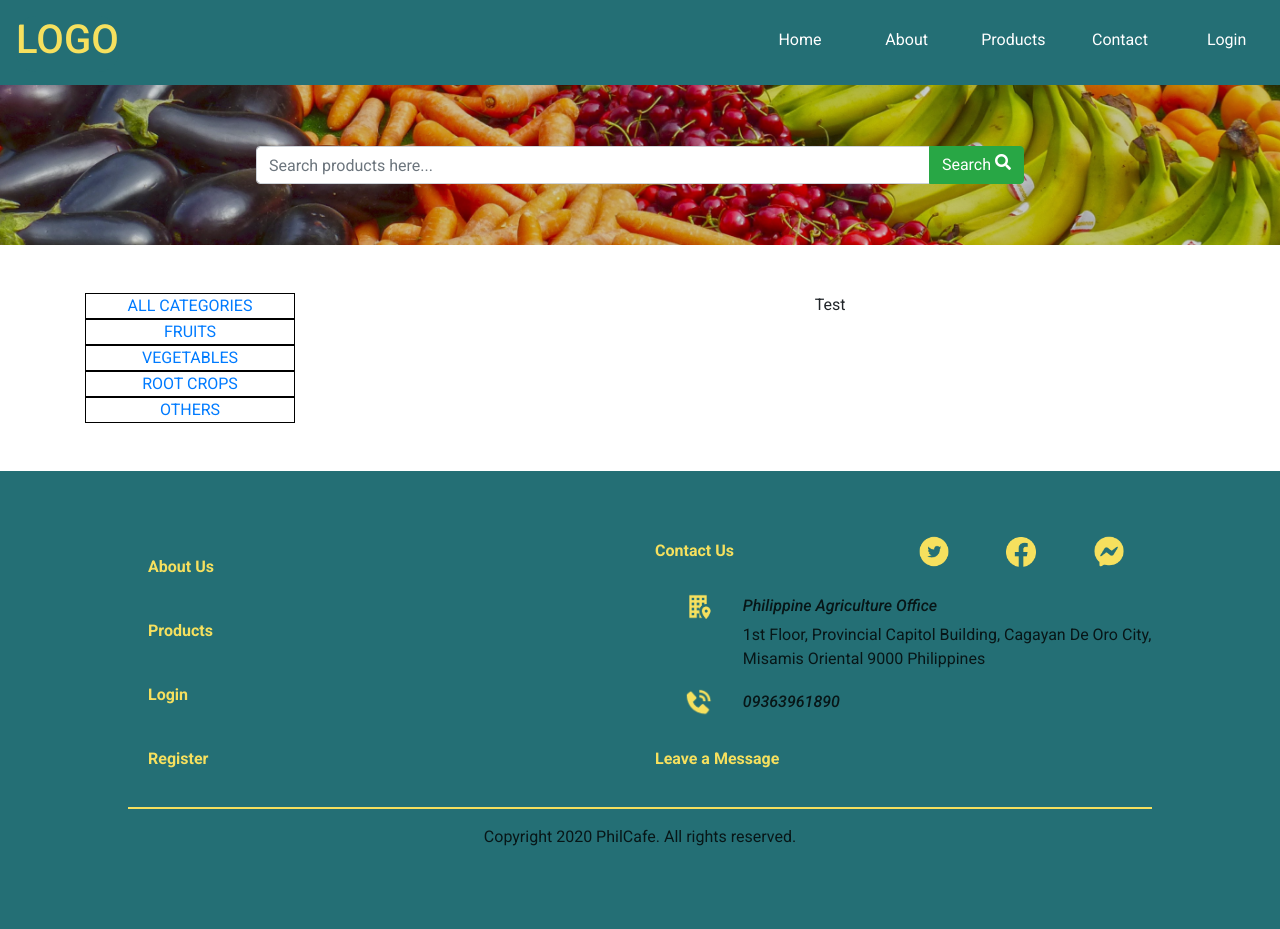
After one commit to jfalfeche/eComm, a PHP site: page /eComm/products/product.php in a window 1280 px wide. The commit adds this page. Run offline with PHP 8.4, Linux system fonts and the light colour scheme; some libraries are stand-ins or nearby versions.

Commit message:
Home Page links and nav bar links updated; Products folder added

```diff
--- a/homePage/home.php
+++ b/homePage/home.php
@@ -5,8 +5,9 @@
 <!DOCTYPE html>
 <html>
     <head>
+        <meta charset="UTF-8">
+        <meta name="viewport" content="width=device-width, initial-scale=1.0">
         <title>Home</title>
-        <meta charset = "UTF-8" />
         <link rel="icon" href="">
         <link rel="stylesheet" href="https://cdn.jsdelivr.net/npm/bootstrap@4.5.3/dist/css/bootstrap.min.css" integrity="sha384-TX8t27EcRE3e/ihU7zmQxVncDAy5uIKz4rEkgIXeMed4M0jlfIDPvg6uqKI2xXr2" crossorigin="anonymous">
         <script src="https://ajax.googleapis.com/ajax/libs/jquery/3.5.1/jquery.min.js"></script>
--- a/homePage/homeSort.php
+++ b/homePage/homeSort.php
@@ -26,6 +26,7 @@
                     echo '<div class="row products">';
                 }
 ?>
+<a href="../products/productDetail.php?action=<?php echo $row['productID']?>" class="text-reset text-decoration-none">
     <div class="col<?php if(sizeof($result) < 4) echo '-md-2';?> card">
         <div class="imgwrap">
             <?php
@@ -42,17 +43,20 @@
             </a>
         </div>
     </div>
+</a>
     <?php
                 if($i == 7) {
                     ?>
+                <a href="../product/product.php?action=<?php echo $cat ?>">
                     <div class="col card last">
                         <div class=" my-auto">
-                            <a class="viewmore h-100" href="">
+                            <a class="viewmore h-100" href="../products/product.php?action=<?php echo $cat ?>">
                                 <img src="../media/viewmore.png" alt="">
                                 <p>View More</p>
                             </a>
                         </div>
                     </div>
+                </a>
                 </div>
                     <?php
                     break;
--- a/navbar/guest.php
+++ b/navbar/guest.php
@@ -12,6 +12,6 @@
 
 <a class="col-md-1 <?php if(strpos($url,'http://localhost/eComm/homePage/home.php') == 'true') echo 'nav-active'?>" href="../homePage/home.php">Home</a>
 <a class="col-md-1" href="">About</a>
-<a class="col-md-1" href="">Products</a>
+<a class="col-md-1 <?php if(strpos($url,'http://localhost/eComm/products/product.php') == 'true') echo 'nav-active'?>" href="../products/product.php">Products</a>
 <a class="col-md-1 <?php if(strpos($url,'http://localhost/eComm/phpmailer/contact.php') == 'true') echo 'nav-active'?>" href="../phpmailer/contact.php">Contact</a>
 <a class="col-md-1" href="../loginPage/login.php">Login</a>
--- a/navbar/nav.css
+++ b/navbar/nav.css
@@ -32,8 +32,3 @@ nav {
   .logo {
     color: #F6E05E;
   }
-
-  .sticky {
-    position: fixed;
-    top: 0;
-  }
--- /dev/null
+++ b/products/product.css
@@ -0,0 +1,50 @@
+@import url('https://fonts.googleapis.com/css2?family=Roboto:ital,wght@0,100;0,300;0,400;0,500;0,700;1,300;1,400;1,500&display=swap');
+
+* {
+    font-family: 'Roboto', sans-serif;
+    overflow-x: hidden;
+}
+
+body {
+    background: #F7F6F4;
+}
+
+/*NAV*/
+.logo {
+    position: absolute;
+    left: 1em;
+    top: 1em;
+    background: #246F75;
+    z-index: 3;
+    border-radius: 20px;
+  }
+/*END NAV*/
+
+header {
+    margin-top: 85px;
+    position: relative;
+    height: 20vh;
+    min-height: 100px;
+    background: url(./media/header.png);
+    background-repeat: no-repeat;
+    background-size: cover;
+}
+
+.input-group {
+    position: relative;
+    max-width: 60%;
+}
+
+.categories {
+}
+
+.category {
+    text-decoration: none;
+    color: black;
+    max-width: 60%;
+    border: 1px solid black;
+}
+
+.category:hover {
+    text-decoration: none;
+}
--- /dev/null
+++ b/products/product.php
@@ -0,0 +1,57 @@
+<!DOCTYPE html>
+<html lang="en">
+    <head>
+        <meta charset="UTF-8">
+        <meta name="viewport" content="width=device-width, initial-scale=1.0">
+        <title>Products</title>
+        <link rel="icon" href="">
+        <link rel="stylesheet" href="product.css">
+        <link rel="stylesheet" href="../navbar/nav.css">
+        <link rel="stylesheet" href="../footer/footer.css">
+
+        <link rel="stylesheet" href="https://use.fontawesome.com/releases/v5.7.0/css/all.css" integrity="sha384-lZN37f5QGtY3VHgisS14W3ExzMWZxybE1SJSEsQp9S+oqd12jhcu+A56Ebc1zFSJ" crossorigin="anonymous">
+        <link rel="stylesheet" href="https://cdn.jsdelivr.net/npm/bootstrap@4.5.3/dist/css/bootstrap.min.css" integrity="sha384-TX8t27EcRE3e/ihU7zmQxVncDAy5uIKz4rEkgIXeMed4M0jlfIDPvg6uqKI2xXr2" crossorigin="anonymous">
+        <script src="https://ajax.googleapis.com/ajax/libs/jquery/3.5.1/jquery.min.js"></script>
+        <link href="https://unpkg.com/aos@2.3.1/dist/aos.css" rel="stylesheet">
+        <script src="https://unpkg.com/aos@2.3.1/dist/aos.js"></script>
+    </head>
+    <body>
+        <!--NAV-->
+        <nav class="nav guest fixed-top">
+            <div class="col-md-2">
+                <div class="logo">
+                    <h1>LOGO</h1>
+                </div>
+            </div>
+            <div class="col-md-5"></div>
+            <?php include '../navbar/guest.php' ?>
+        </nav>
+        <!--END NAV-->
+
+        <header class="row">
+            <div class="col d-flex justify-content-center my-auto">
+                <div class="input-group">
+                    <input type="text" class="form-control" placeholder="Search products here..." aria-label="" aria-describedby="basic-addon1">
+                    <div class="input-group-append">
+                        <button class="btn btn-success" type="button">Search <i class="fas fa-search"></i> </button>
+                    </div>
+                </div>
+            </div>
+        </header>
+
+        <div class="container align-items-center w-100 my-5">
+            <div class="row">
+                <div class="col-md-4 categories text-center">
+                    <div class="category"><a class="category-active" href="#products" id="0">ALL CATEGORIES</a></div>
+                    <div class="category"><a class="" href="#products" id="1">FRUITS</a></div>
+                    <div class="category"><a class="" href="#products" id="2">VEGETABLES</a></div>
+                    <div class="category"><a class="" href="#products" id="3">ROOT CROPS</a></div>
+                    <div class="category"><a class="" href="#products" id="4">OTHERS</a></div>
+                </div>
+                <div class="col-md-8 products text-center">Test</div>
+            </div>
+        </div>
+
+        <?php include '../footer/longfooter.php';?>
+    </body>
+</html>
--- /dev/null
+++ b/products/productDetail.php
@@ -0,0 +1,3 @@
+<?php
+    echo $_GET['action'];
+?>
--- a/registrationPage/reg.css
+++ b/registrationPage/reg.css
@@ -26,7 +26,7 @@ h5 {
 /*NAV*/
   .logo {
     position: absolute;
-    left: 2em;
+    left: 1em;
     top: 1em;
     background: #246F75;
     z-index: 3;
```
Also changed, not shown: homePage/styles.css (deleted, +0 -235 lines), products/media/header.png (added).
